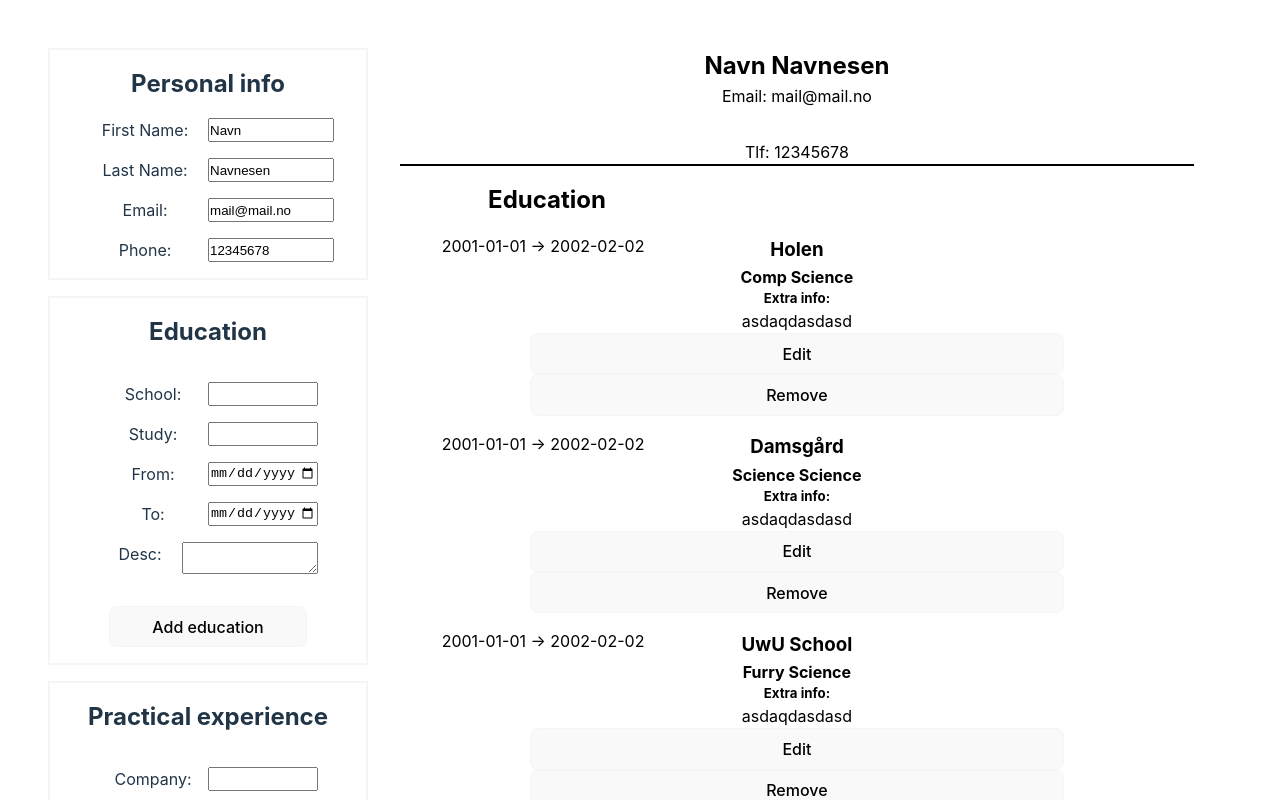
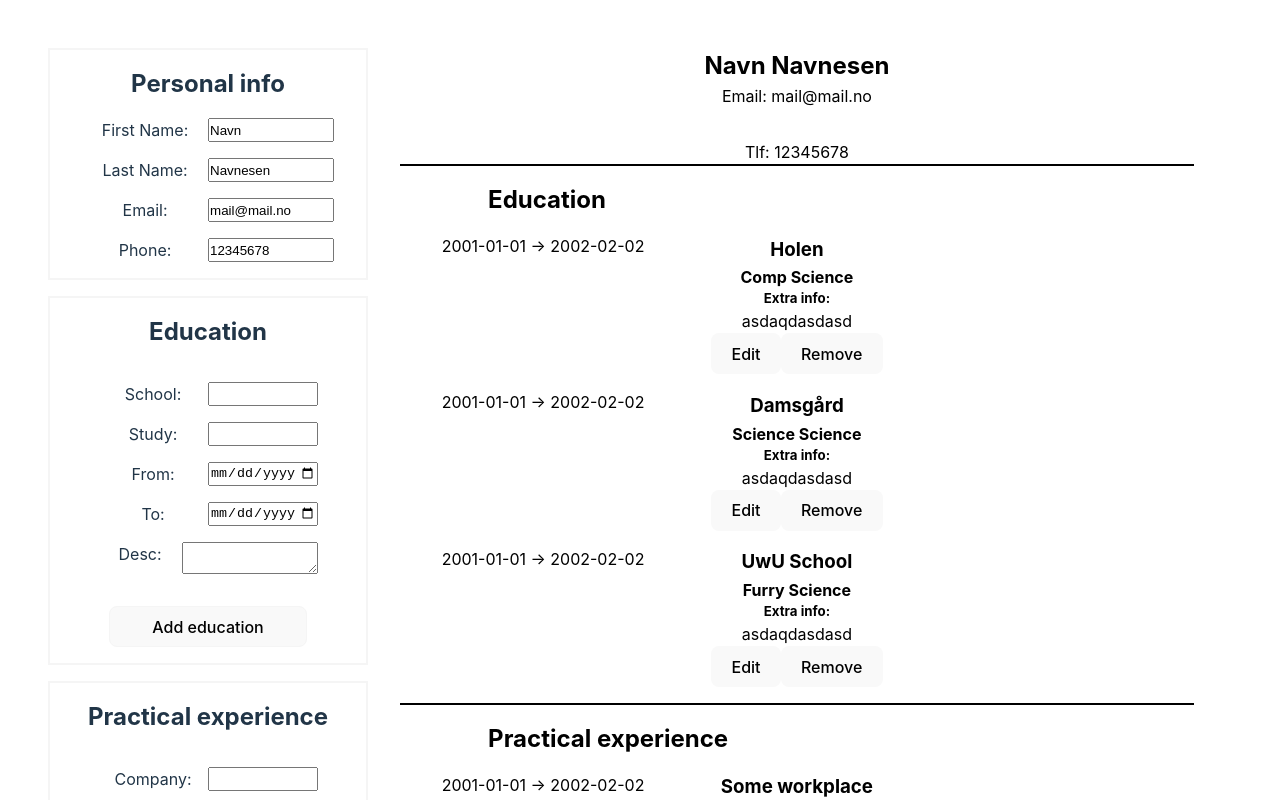
Before and after one commit to ATlexEide/cv-app, a React (Vite) app: page / in a window 1280 px wide. Shown: the top 800 px of the page. Built offline with nearby package versions, Linux system fonts and the light colour scheme.

Commit message:
Update ruleset

```diff
--- a/src/styles/Form.css
+++ b/src/styles/Form.css
@@ -18,7 +18,7 @@ label {
   justify-content: end;
   padding: 0 1em;
 }
-button {
+section > button {
   border: solid 1px whitesmoke;
   width: 70%;
   align-self: center;
```
